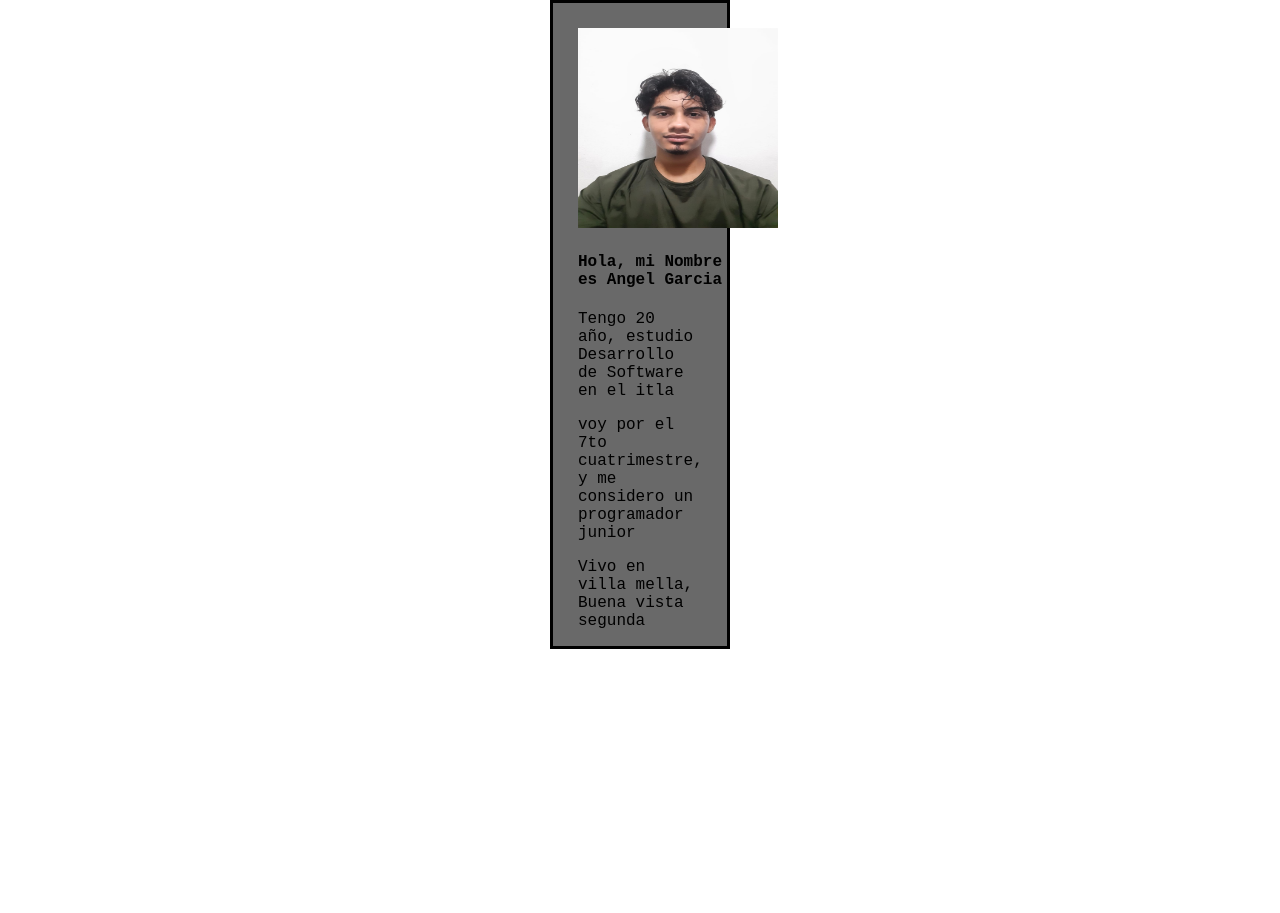
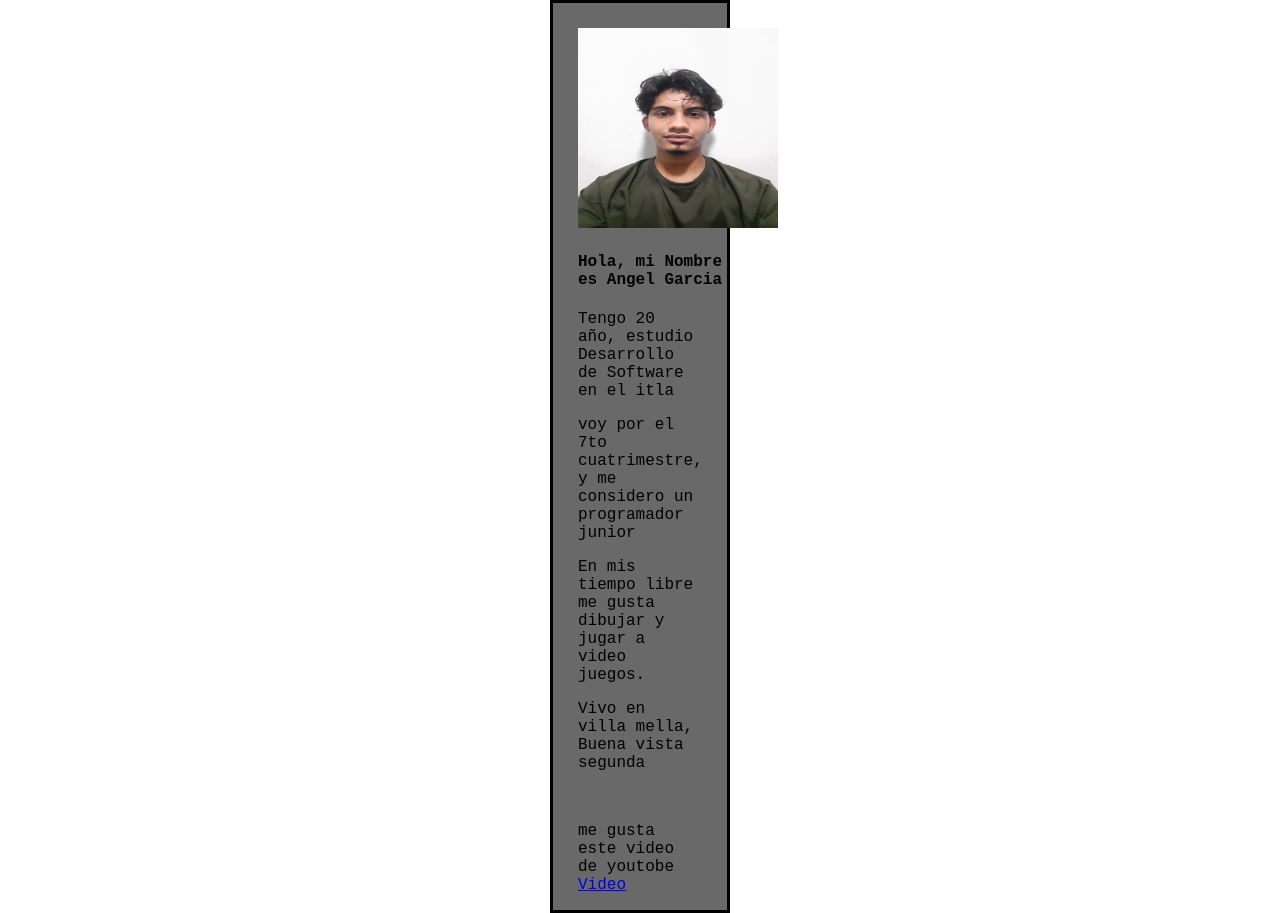
Before and after one commit to AngelGarciaCabrera/Mi_tarea, a plain HTML site: page index.html in a window 1280 px wide. Shown: the part 134-1047 px from the top of the page. Before the commit the page ends 800 px from the top, so only its background shows below. Drawn offline with Linux system fonts and the light colour scheme.

Commit message:
arreglado

```diff
--- a/index.html
+++ b/index.html
@@ -24,7 +24,10 @@
     <p class="parrafo">Tengo 20 año, estudio Desarrollo
          de Software en el itla </p>
     <p class="parrafo">voy por el 7to cuatrimestre, y me considero un programador junior  </p>
+    <p class="parrafo">En mis tiempo libre me gusta dibujar y jugar a video juegos. </p>
         <p class="parrafo">Vivo en villa mella, Buena vista segunda</p>
+        <br>
+        <p class="parrafo">me gusta este video de youtobe <a href="https://www.youtube.com/watch?v=lywtDIoxggE">Video</a></p>
 
 </div>
 </body>
--- a/style.css
+++ b/style.css
@@ -22,6 +22,7 @@
     left: 550px ;
 
     border-style: solid;
+    position: absolute;
 
 
 }
@@ -31,6 +32,7 @@
     padding-left: 25px;
     padding: auto;
     right: 25px;
+    position: absolute;
 }
 .sub-titulo{
    padding-left: 25px;
```
